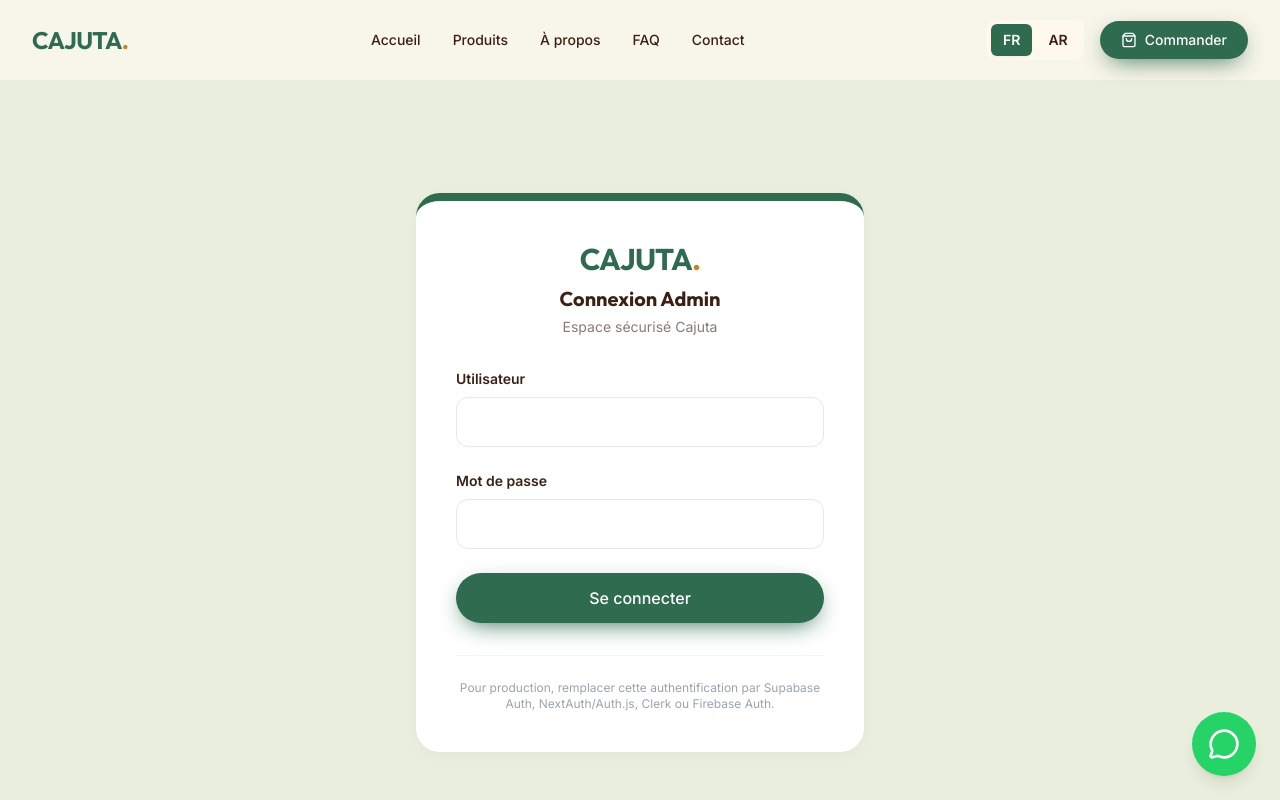
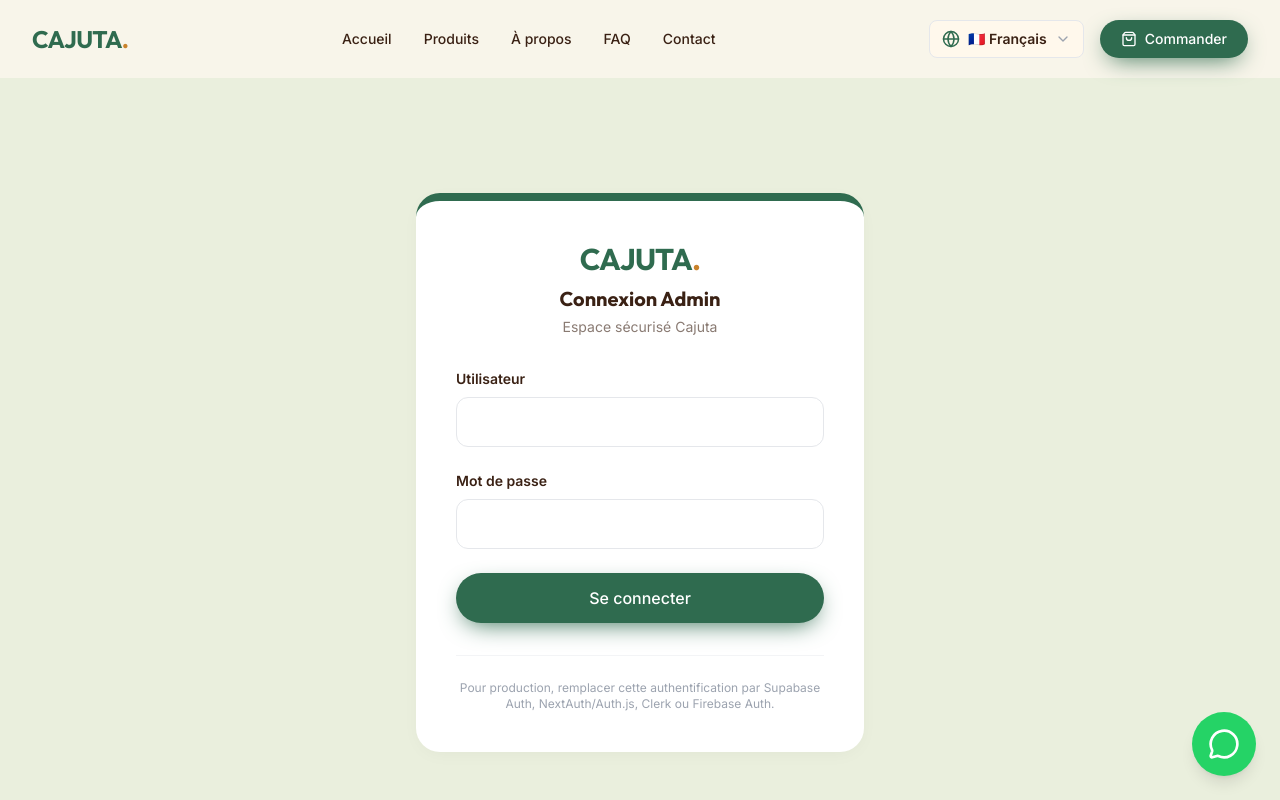
Before and after one commit to ahmedGab/kajuta, a Next.js app: page /cajuta-admin-login in a window 1280 px wide. Shown: the top 800 px of the page. Built offline with nearby package versions, Linux system fonts and the light colour scheme.

Commit message:
feat: convert language switcher to dropdown menu

```diff
--- a/components/LanguageSwitcher.tsx
+++ b/components/LanguageSwitcher.tsx
@@ -1,19 +1,31 @@
 "use client";
 
-import React, { useState, useEffect } from "react";
+import React, { useState, useEffect, useRef } from "react";
 import { getLanguage, saveLanguage } from "@/lib/storage";
 import { Language } from "@/lib/types";
-import { Globe } from "lucide-react";
+import { Globe, ChevronDown } from "lucide-react";
 
 export default function LanguageSwitcher() {
   const [language, setLanguage] = useState<Language>("fr");
   const [mounted, setMounted] = useState(false);
+  const [isOpen, setIsOpen] = useState(false);
+  const dropdownRef = useRef<HTMLDivElement>(null);
 
   useEffect(() => {
     setMounted(true);
     const lang = getLanguage();
     setLanguage(lang);
     applyLanguage(lang);
+  }, []);
+
+  useEffect(() => {
+    const handleClickOutside = (event: MouseEvent) => {
+      if (dropdownRef.current && !dropdownRef.current.contains(event.target as Node)) {
+        setIsOpen(false);
+      }
+    };
+    document.addEventListener("mousedown", handleClickOutside);
+    return () => document.removeEventListener("mousedown", handleClickOutside);
   }, []);
 
   const applyLanguage = (lang: Language) => {
@@ -27,48 +39,59 @@ export default function LanguageSwitcher() {
     setLanguage(newLang);
     saveLanguage(newLang);
     applyLanguage(newLang);
+    setIsOpen(false);
     window.location.reload();
   };
 
   if (!mounted) {
     return (
-      <div className="flex items-center gap-1 bg-gray-100 rounded-lg p-1">
-        <button className="px-3 py-1.5 rounded-md text-sm font-medium transition-colors bg-white text-gray-400">
-          FR
-        </button>
-        <button className="px-3 py-1.5 rounded-md text-sm font-medium transition-colors text-gray-400">
-          AR
-        </button>
-      </div>
+      <div className="w-20 h-10 bg-gray-100 rounded-lg animate-pulse"></div>
     );
   }
 
+  const languages = [
+    { code: "fr" as Language, label: "Français", flag: "🇫🇷" },
+    { code: "ar" as Language, label: "العربية", flag: "🇸🇦" },
+  ];
+
+  const currentLang = languages.find(l => l.code === language);
+
   return (
-    <div className="flex items-center gap-1 bg-cream rounded-lg p-1" role="group" aria-label="Language switcher">
+    <div className="relative" ref={dropdownRef}>
       <button
-        onClick={() => handleLanguageChange("fr")}
-        className={`px-3 py-1.5 rounded-md text-sm font-semibold transition-all duration-200 ${
-          language === "fr"
-            ? "bg-green text-white shadow-sm"
-            : "text-chocolate hover:text-green hover:bg-green/5"
-        }`}
-        aria-label="Switch to French"
-        aria-pressed={language === "fr"}
+        onClick={() => setIsOpen(!isOpen)}
+        className="flex items-center gap-2 px-3 py-2 bg-cream rounded-lg hover:bg-green/10 transition-colors border border-gray-200"
+        aria-label="Change language"
+        aria-expanded={isOpen}
       >
-        FR
+        <Globe size={18} className="text-green" />
+        <span className="text-sm font-semibold text-chocolate">{currentLang?.flag} {currentLang?.label}</span>
+        <ChevronDown size={16} className={`text-gray-400 transition-transform ${isOpen ? "rotate-180" : ""}`} />
       </button>
-      <button
-        onClick={() => handleLanguageChange("ar")}
-        className={`px-3 py-1.5 rounded-md text-sm font-semibold transition-all duration-200 ${
-          language === "ar"
-            ? "bg-green text-white shadow-sm"
-            : "text-chocolate hover:text-green hover:bg-green/5"
-        }`}
-        aria-label="Switch to Arabic"
-        aria-pressed={language === "ar"}
-      >
-        AR
-      </button>
+
+      {isOpen && (
+        <div className="absolute right-0 mt-2 w-40 bg-white rounded-lg shadow-lg border border-gray-200 py-1 z-50">
+          {languages.map((lang) => (
+            <button
+              key={lang.code}
+              onClick={() => handleLanguageChange(lang.code)}
+              className={`w-full flex items-center gap-3 px-4 py-2.5 text-sm transition-colors ${
+                language === lang.code
+                  ? "bg-green/10 text-green font-semibold"
+                  : "text-chocolate hover:bg-gray-50"
+              }`}
+            >
+              <span className="text-lg">{lang.flag}</span>
+              <span>{lang.label}</span>
+              {language === lang.code && (
+                <svg className="w-4 h-4 ml-auto" fill="currentColor" viewBox="0 0 20 20">
+                  <path fillRule="evenodd" d="M16.707 5.293a1 1 0 010 1.414l-8 8a1 1 0 01-1.414 0l-4-4a1 1 0 011.414-1.414L8 12.586l7.293-7.293a1 1 0 011.414 0z" clipRule="evenodd" />
+                </svg>
+              )}
+            </button>
+          ))}
+        </div>
+      )}
     </div>
   );
 }
```
